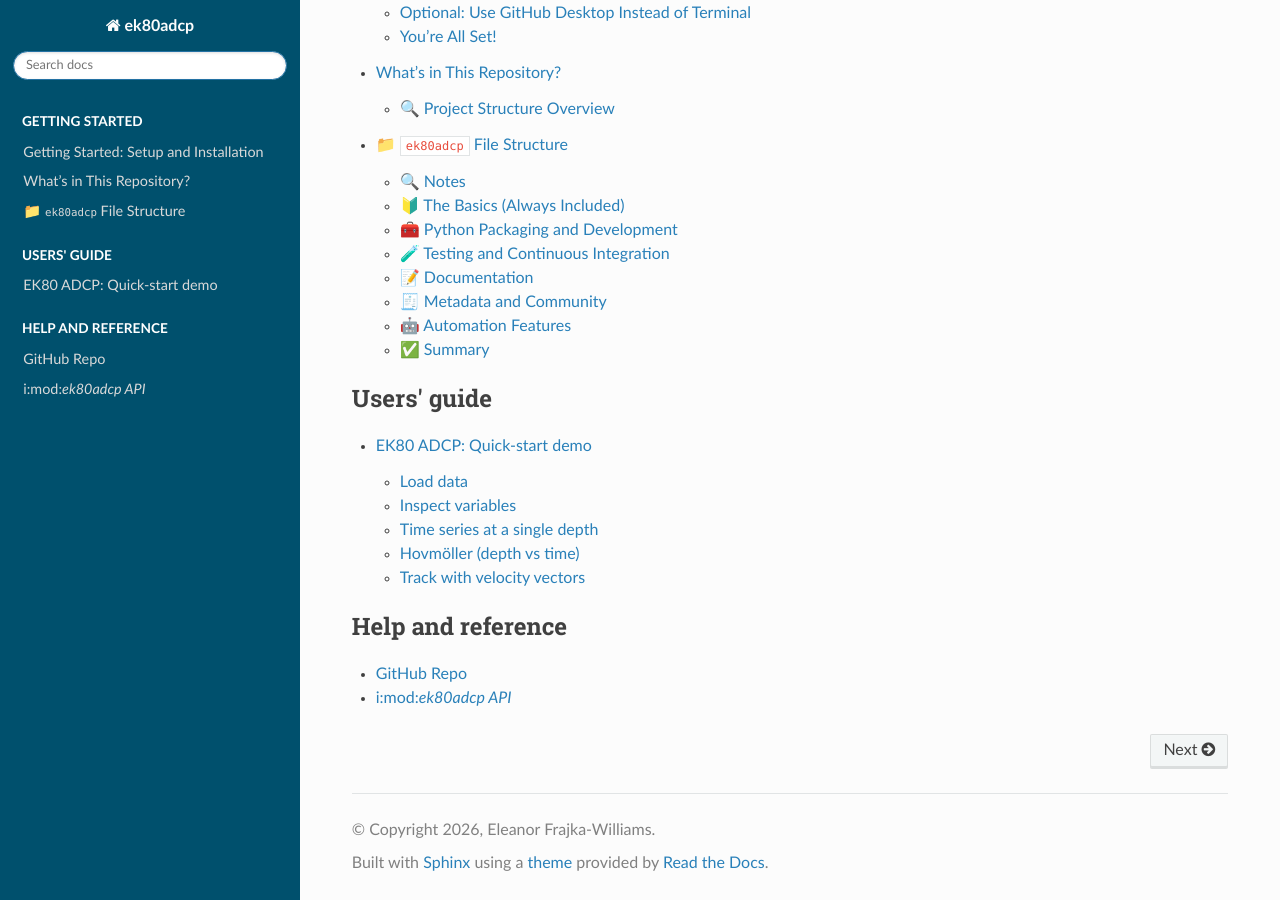
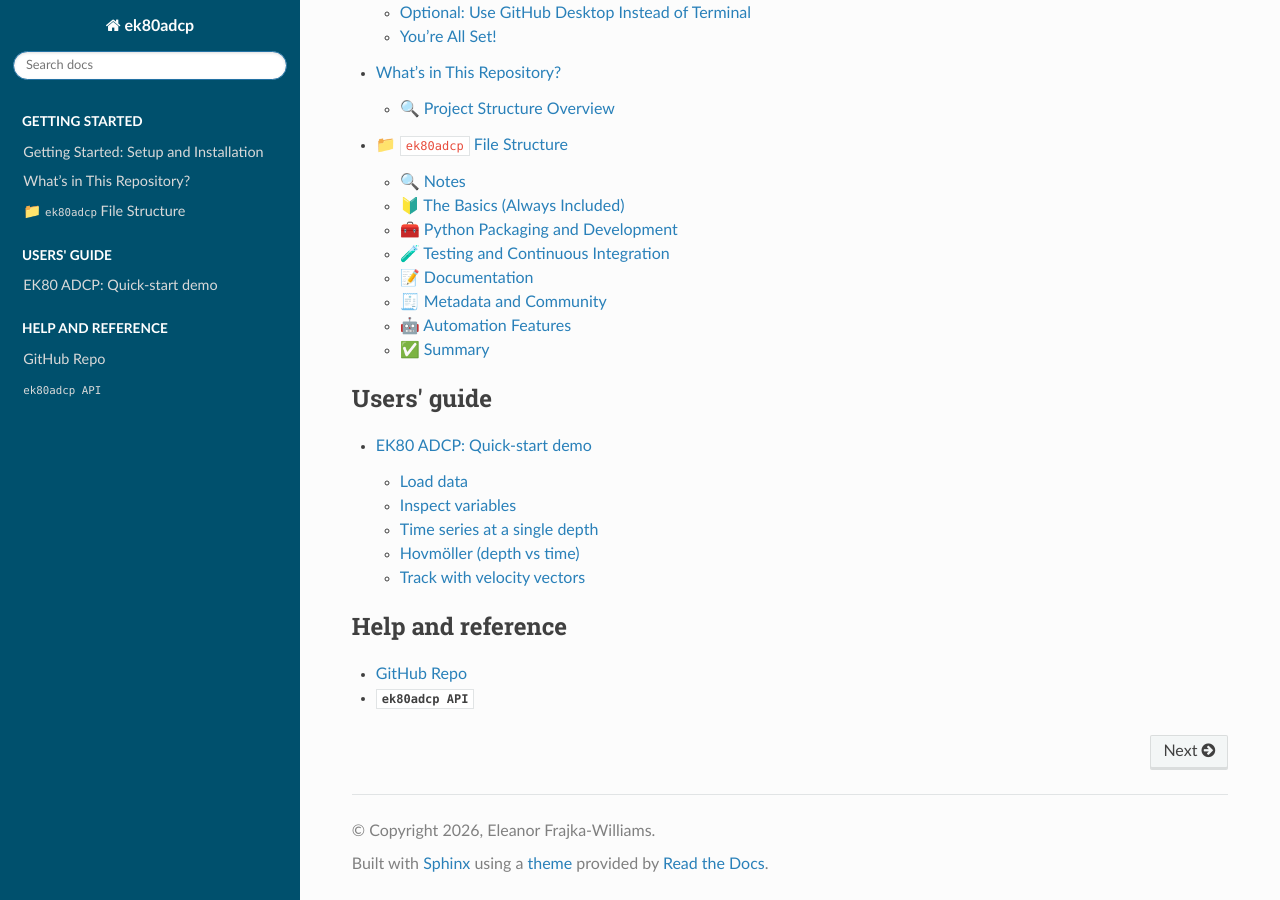
Before and after one commit to eleanorfrajka/ek80adcp, a Sphinx documentation site: the page built from docs/source/index.rst, in a window 1280 px wide and 900 px high, scrolled down 536 px. Built offline with Sphinx 7.4.7 and the Read the Docs theme 3.1.0, drawn with Linux system fonts in a browser that asks for light colours; pages that are not in the unit, such as notebooks, are missing from menus.

Commit message:
fixes - copilot review

```diff
--- a/docs/source/ek80adcp.rst
+++ b/docs/source/ek80adcp.rst
@@ -1,4 +1,4 @@
-i:mod:`ek80adcp API`
+:mod:`ek80adcp API`
 ---------------------------
 
 .. automodule:: ek80adcp.readers
```
